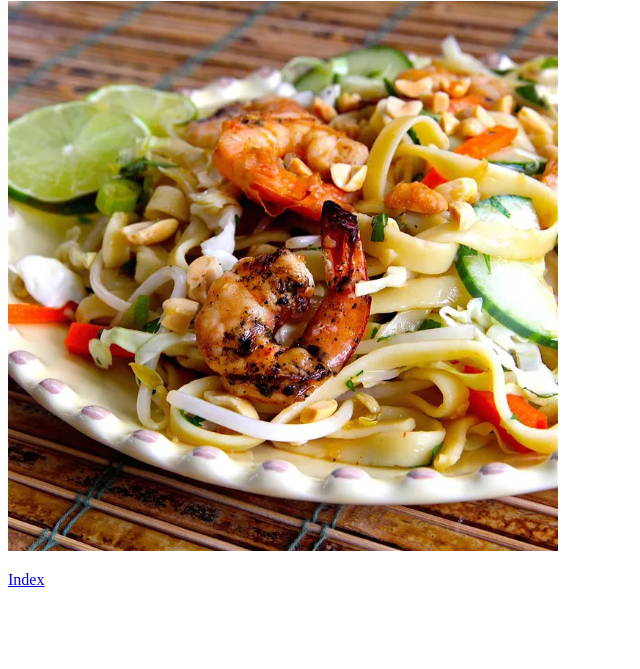
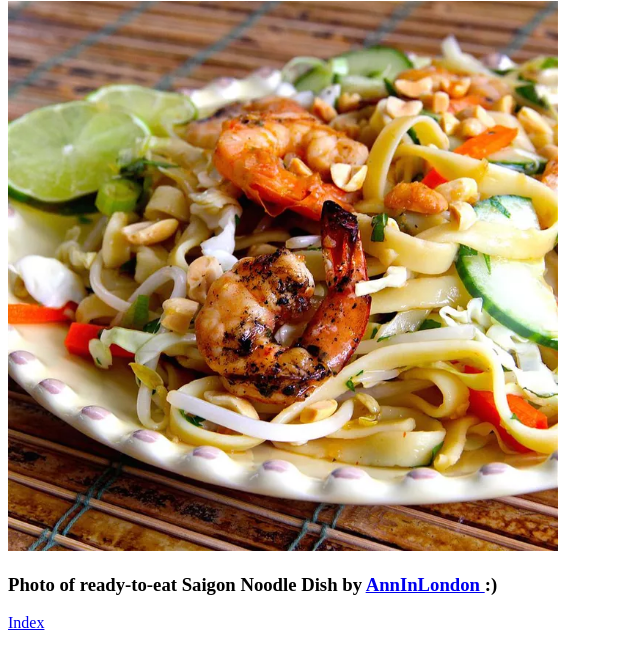
Before and after one commit to vo1dwoken/odin-recipes, a plain HTML site: page recipes/saigon-noodle-salad.html in a window 1280 px wide. Shown: the part 79-748 px from the top of the page, without its empty margins (0-640 px from the left). Drawn offline with Linux system fonts and the light colour scheme.

Commit message:
Add heading and link to authors article on allrecipes.com

```diff
--- a/recipes/saigon-noodle-salad.html
+++ b/recipes/saigon-noodle-salad.html
@@ -8,6 +8,7 @@
   <body>
     <h1>Saigon Noodle Salad</h1>
     <img width="550" src="../images/saigon-noodle-salad/saigon-noodle-salad.webp" alt="saigon noodle salad image">
+    <h3>Photo of ready-to-eat Saigon Noodle Dish by <a target="_blank" rel="noopener noreferrer" href="https://www.allrecipes.com/recipe/238234/saigon-noodle-salad/">AnnInLondon </a> :)</h3>
 
 
     <p><a href="../index.html">Index</a></p>
```
